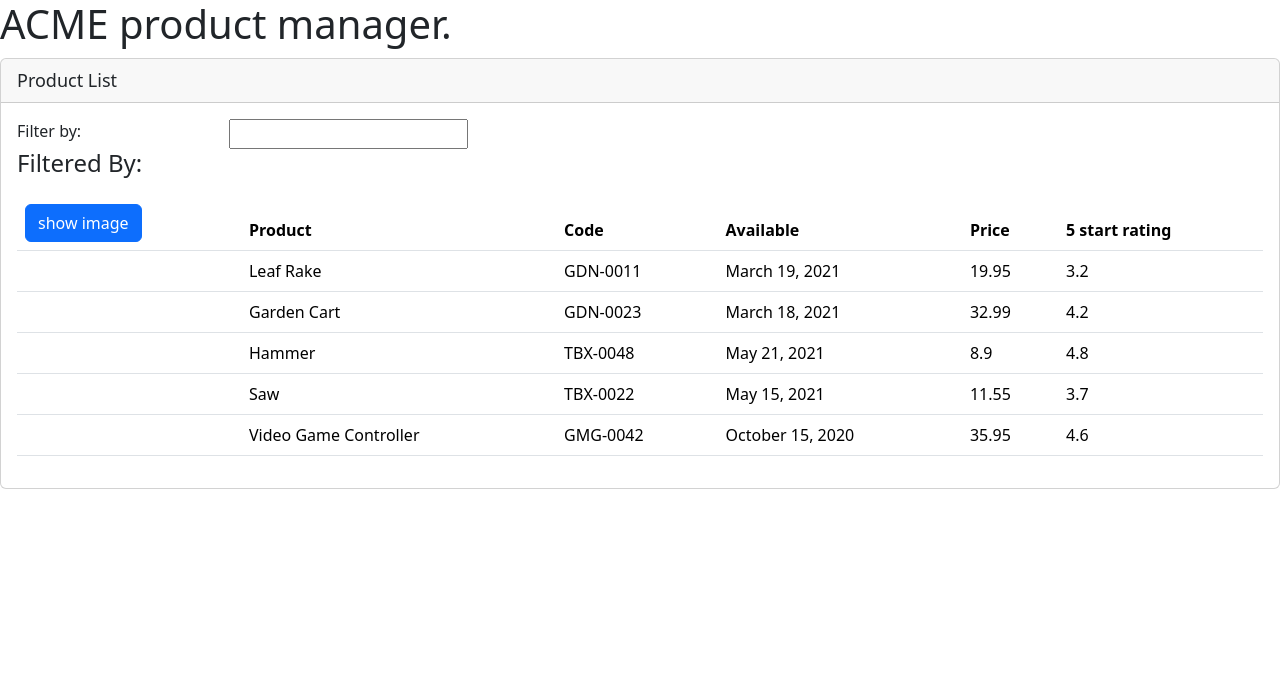
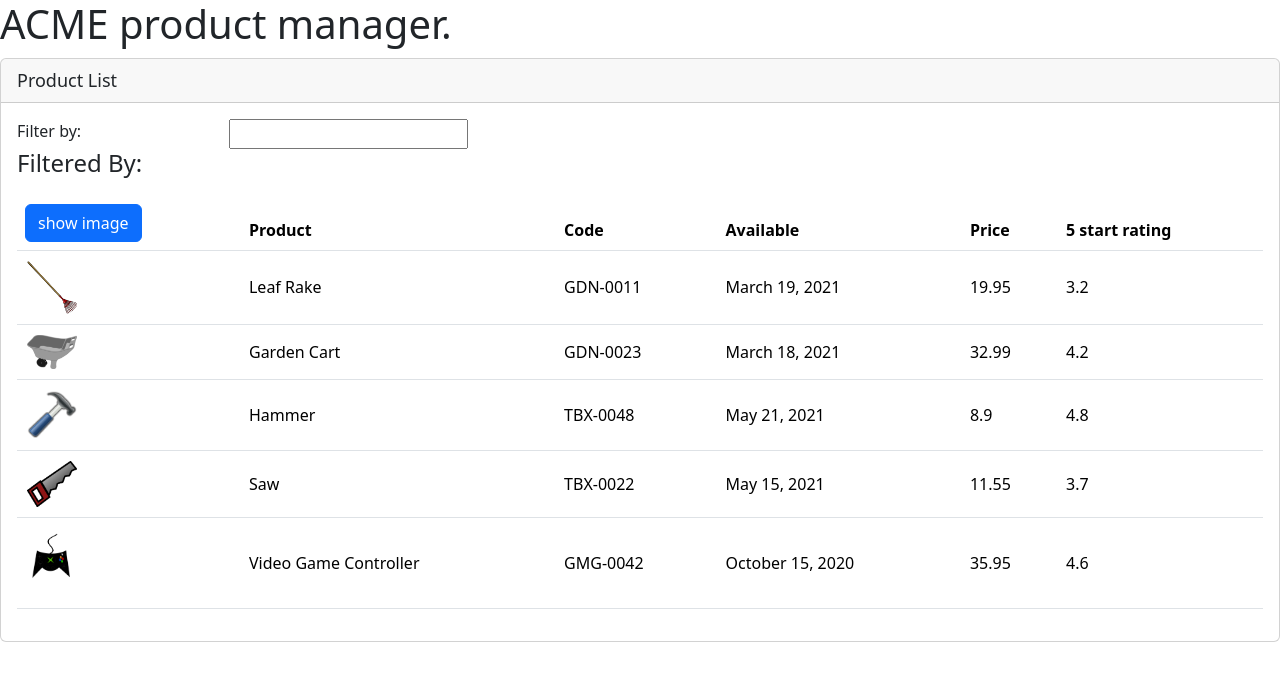
Before and after one commit to MohamedFaalil/angualr-training-01, an Angular app: page / in a window 1280 px wide. Shown: the top 680 px of the page. Built offline with nearby package versions, Linux system fonts and the light colour scheme.

Commit message:
property binding

```diff
--- a/src/app/products/product-list.component.html
+++ b/src/app/products/product-list.component.html
@@ -29,7 +29,14 @@
           </thead>
           <tbody>
             <tr *ngFor="let product of products">
-              <td></td>
+              <td>
+                <img class="" [src]="product.imageUrl"
+                     [alt]="product.productName"
+                     [title]="product.productName"
+                     [style.width.px]='imageWidth'
+                     [style.margin.px]='imageMargin'
+                >
+              </td>
               <td>{{ product.productName }}</td>
               <td>{{ product.productCode }}</td>
               <td>{{ product.releaseDate }}</td>
--- a/src/app/products/product-list.component.ts
+++ b/src/app/products/product-list.component.ts
@@ -6,6 +6,8 @@
 })
 export class ProductListComponent {
   pageTitle: string = 'Product List';
+  imageWidth: number = 50;
+  imageMargin: number = 2;
   products: any[] = [
     {
       "productId": 1,
```
